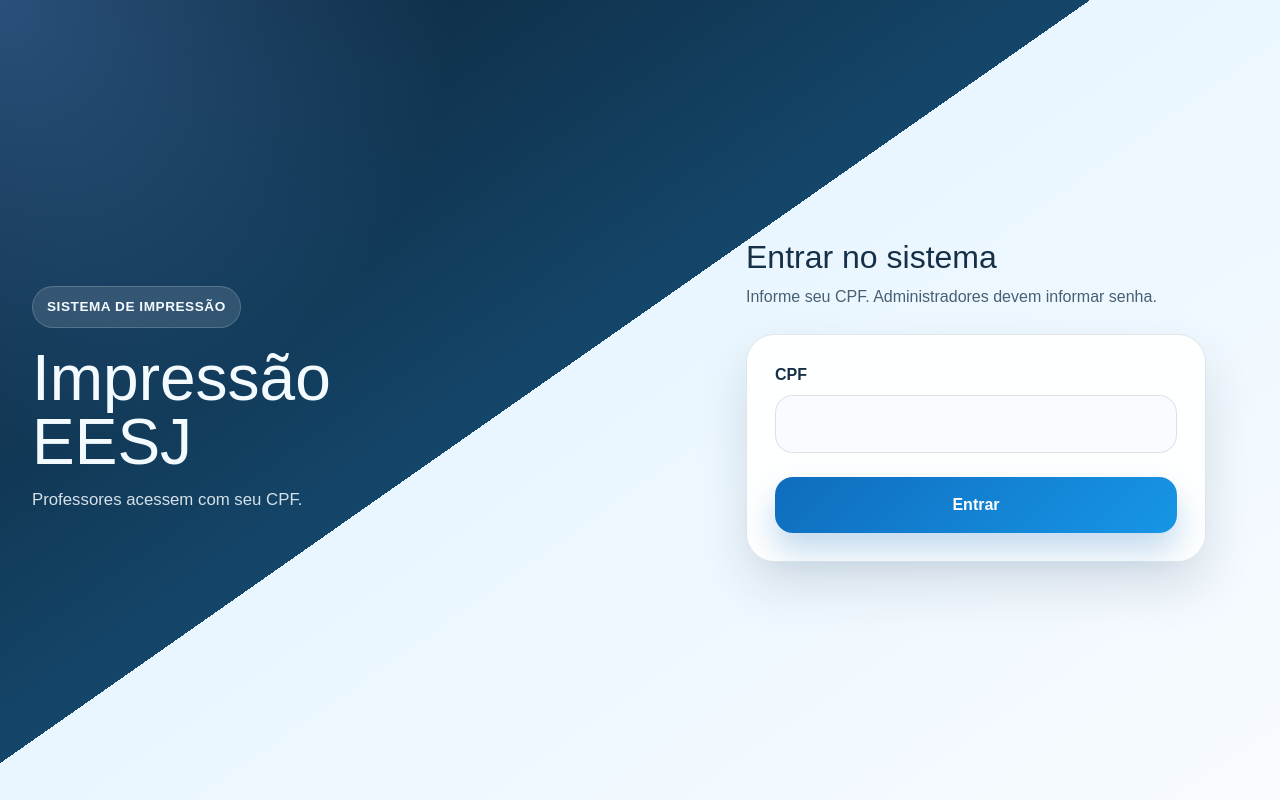
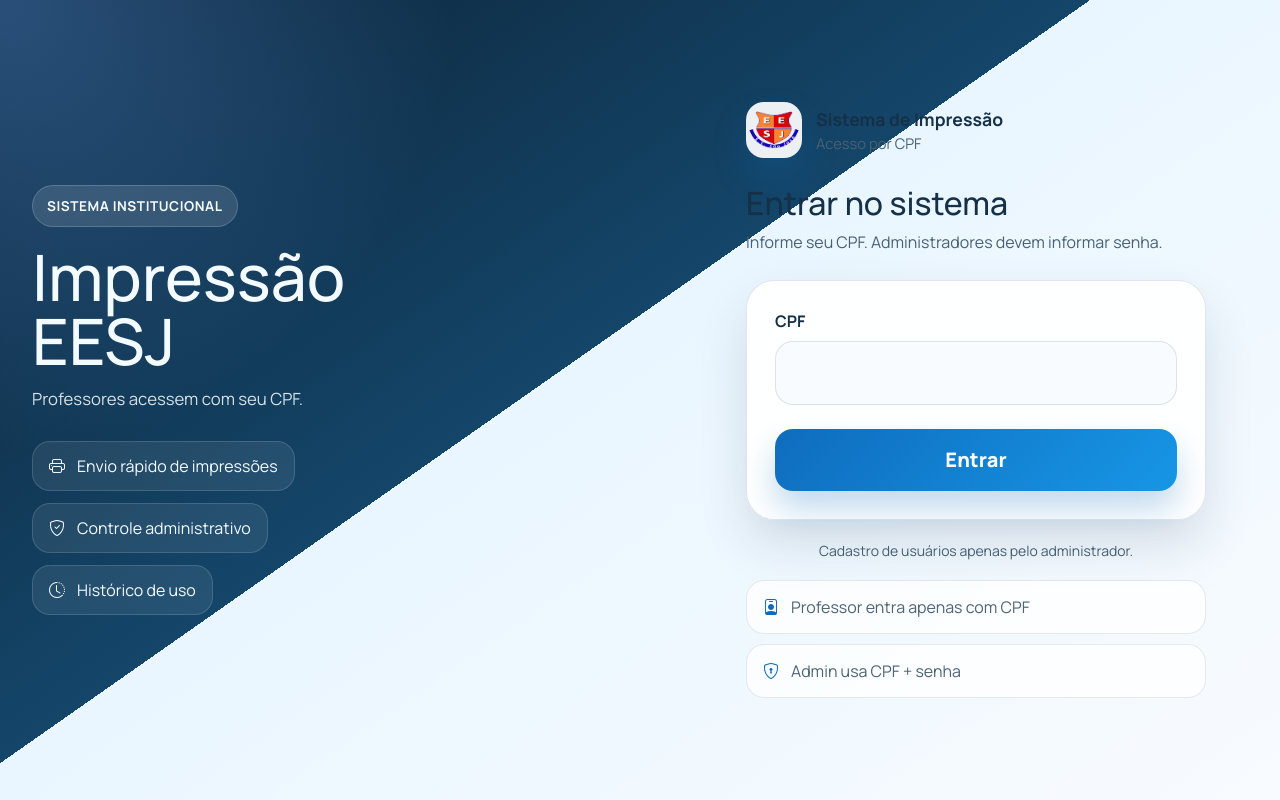
Before and after one commit to rodrigoraa/Sistema-de-Impressao, a PHP site: page /views/login.php in a window 1280 px wide. Run offline with PHP 8.4, Linux system fonts and the light colour scheme.

Commit message:
Quinto commit

```diff
--- a/views/login.php
+++ b/views/login.php
@@ -3,9 +3,15 @@
 
 <head>
     <meta charset="UTF-8">
-    <title>Login</title>
+    <title>Sistema de Impressão | Acesso</title>
+
+    <meta name="viewport" content="width=device-width, initial-scale=1.0">
 
     <link href="https://cdn.jsdelivr.net/npm/bootstrap@5.3.0/dist/css/bootstrap.min.css" rel="stylesheet">
+    <link href="https://cdn.jsdelivr.net/npm/bootstrap-icons@1.11.1/font/bootstrap-icons.css" rel="stylesheet">
+    <link href="https://fonts.googleapis.com/css2?family=Manrope:wght@400;500;600;700;800&display=swap"
+        rel="stylesheet">
+
     <link rel="stylesheet" href="/css/login.css">
 </head>
 
@@ -13,13 +19,36 @@
 
     <main class="login-shell">
 
+        <!-- LADO ESQUERDO -->
         <section class="login-hero">
-            <span class="hero-badge">Sistema de Impressão</span>
+            <span class="hero-badge">Sistema institucional</span>
+
             <h1>Impressão EESJ</h1>
-            <p>Professores acessem com seu CPF.</p>
+
+            <p>
+                Professores acessem com seu CPF.
+            </p>
+
+            <div class="hero-points">
+                <div><i class="bi bi-printer"></i><span>Envio rápido de impressões</span></div>
+                <div><i class="bi bi-shield-check"></i><span>Controle administrativo</span></div>
+                <div><i class="bi bi-clock-history"></i><span>Histórico de uso</span></div>
+            </div>
         </section>
 
+        <!-- LADO DIREITO -->
         <section class="login-panel">
+
+            <!-- LOGO -->
+            <div class="panel-brand">
+                <div class="brand-mark">
+                    <img src="/image/logo_escola.png" class="brand-logo">
+                </div>
+                <div>
+                    <strong>Sistema de Impressão</strong>
+                    <span>Acesso por CPF</span>
+                </div>
+            </div>
 
             <div class="panel-copy">
                 <h2>Entrar no sistema</h2>
@@ -28,28 +57,48 @@
 
             <!-- ALERT -->
             <?php if (!empty($_SESSION['flash'])): ?>
-                <div class="alert alert-danger">
-                    <?= $_SESSION['flash'];
-                    unset($_SESSION['flash']); ?>
+                <div class="alert alert-danger d-flex align-items-center gap-2">
+                    <i class="bi bi-exclamation-circle-fill"></i>
+                    <span><?= $_SESSION['flash'];
+                    unset($_SESSION['flash']); ?></span>
                 </div>
             <?php endif; ?>
 
+            <!-- FORM -->
             <form method="post" class="login-form">
 
                 <div class="mb-3">
                     <label class="form-label">CPF</label>
-                    <input type="text" name="matricula" id="matricula" class="form-control" required
+                    <input type="text" name="matricula" id="matricula" class="form-control form-control-lg" required
                         autocomplete="username">
                 </div>
 
                 <div class="mb-3" id="senha-wrap" style="display:none;">
                     <label class="form-label">Senha</label>
-                    <input type="password" name="senha" id="senha" class="form-control" autocomplete="current-password">
+                    <input type="password" name="senha" id="senha" class="form-control form-control-lg"
+                        autocomplete="current-password">
                 </div>
 
-                <button class="btn btn-primary w-100">Entrar</button>
+                <button class="btn btn-primary btn-lg w-100">
+                    Entrar
+                </button>
 
             </form>
+
+            <div class="panel-footer">
+                <small>Cadastro de usuários apenas pelo administrador.</small>
+            </div>
+
+            <div class="login-assistance">
+                <div>
+                    <i class="bi bi-person-badge"></i>
+                    <span>Professor entra apenas com CPF</span>
+                </div>
+                <div>
+                    <i class="bi bi-shield-lock"></i>
+                    <span>Admin usa CPF + senha</span>
+                </div>
+            </div>
 
         </section>
 
@@ -61,7 +110,7 @@
         const senhaWrap = document.getElementById('senha-wrap');
 
         input.addEventListener('input', () => {
-            const val = input.value.trim().replace(/\D/g, '');
+            const val = input.value.replace(/\D/g, '');
             senhaWrap.style.display = admins.includes(val) ? 'block' : 'none';
         });
     </script>
--- a/views/users.php
+++ b/views/users.php
@@ -19,6 +19,7 @@
                 <th>Nome</th>
                 <th>CPF</th>
                 <th>Role</th>
+                <th>Ações</th>
             </tr>
 
             <?php foreach ($users as $u): ?>
@@ -26,6 +27,9 @@
                     <td><?= htmlspecialchars($u['name']) ?></td>
                     <td><?= htmlspecialchars($u['cpf']) ?></td>
                     <td><?= $u['role'] ?></td>
+                    <td>
+                        <a href="/admin/users/edit?id=<?= $u['id'] ?>">Editar</a>
+                    </td>
                 </tr>
             <?php endforeach; ?>
         </table>
```
Also changed, not shown: public/index.php (+10 -0 lines), src/Controller/UserController.php (+78 -0 lines), views/user.edit.php (added, +46 -0 lines), public/image/logo_escola.png (added), 1 other file.
